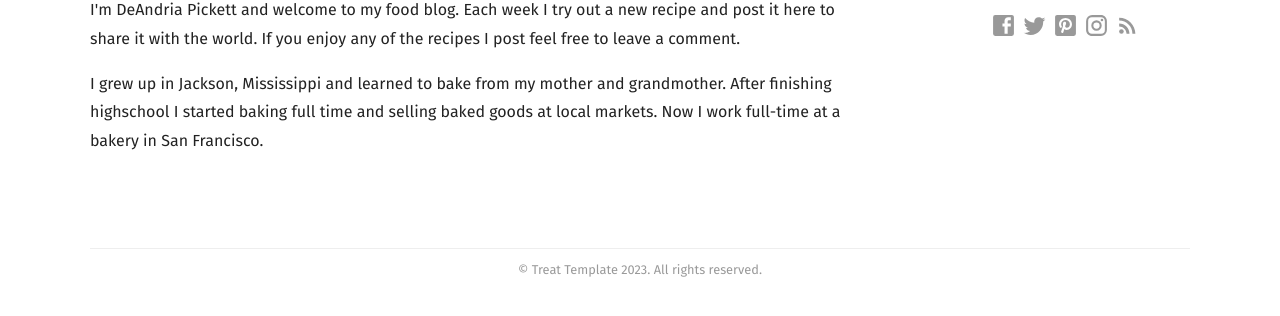
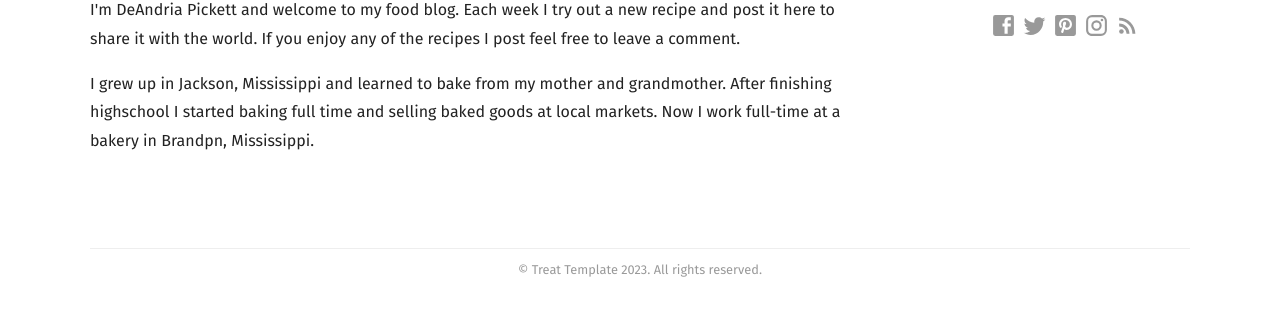
Before and after one commit to DPickett3/FinGarlickin-Good, a Jekyll site: the page built from about.html, in a window 1280 px wide. Shown: the part 386-702 px from the top of the page. Built offline with Jekyll 4.4.1, drawn with Linux system fonts in a browser that asks for light colours; some web fonts are replaced.

Commit message:
Updated 1 file via CloudCannon.

```diff
--- a/about.html
+++ b/about.html
@@ -6,6 +6,6 @@ title: About
 
 	<p>I'm DeAndria Pickett and welcome to my food blog. Each week I try out a new recipe and post it here to share it with the world. If you enjoy any of the recipes I post feel free to leave a comment.</p>
 
-	<p>I grew up in Jackson, Mississippi and learned to bake from my mother and grandmother. After finishing highschool I started baking full time and selling baked goods at local markets. Now I work full-time at a bakery in San Francisco.</p>
+	<p>I grew up in Jackson, Mississippi and learned to bake from my mother and grandmother. After finishing highschool I started baking full time and selling baked goods at local markets. Now I work full-time at a bakery in Brandpn, Mississippi.</p>
 
 </div>
```
